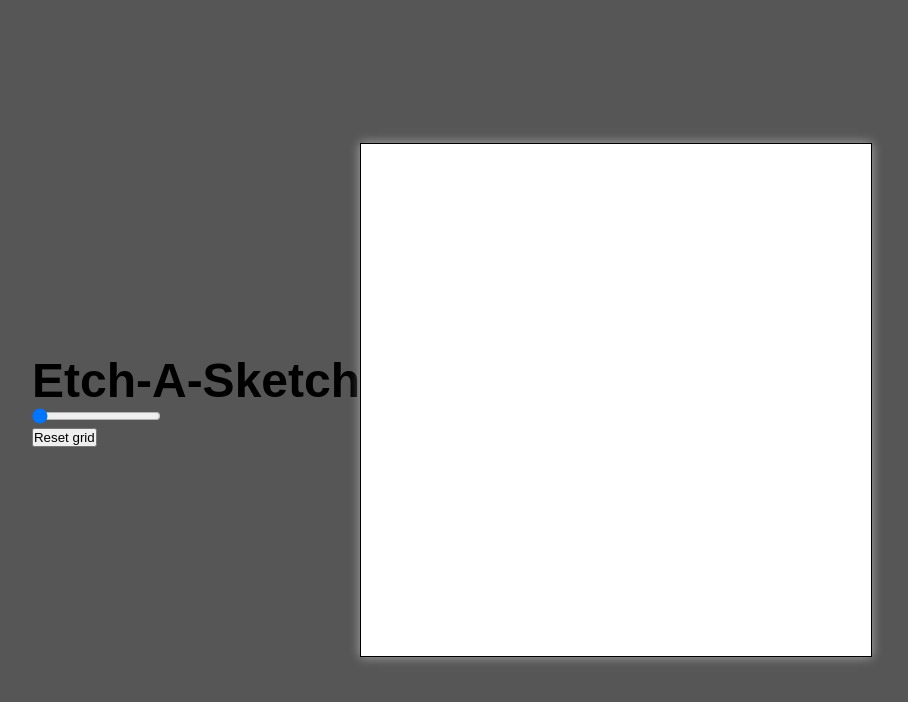
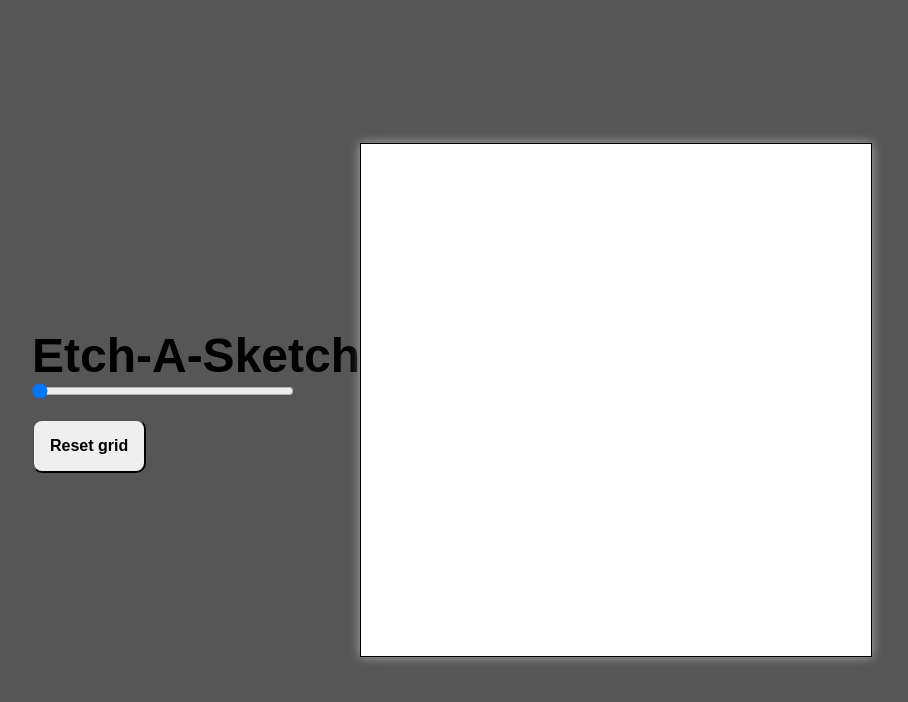
Before and after one commit to Bo-tech237/odin-sketch, a plain HTML site: page index.html in a window 1280 px wide. Shown: the whole page, without its empty margins (188-1096 px from the left). Drawn offline with Linux system fonts and the light colour scheme.

Commit message:
Add reset-btn style and define a width for input

```diff
--- a/style.css
+++ b/style.css
@@ -32,9 +32,20 @@ h1 {
   width: 100%;
   height: 100%;
   display: grid;
-  grid-template-columns: repeat(4, 1fr);
   }
 
-.box {
+.square {
   border: 1px solid #000;
 }
+
+#my-range {
+  width: 80%;
+}
+
+.reset-btn {
+  font-size: 16px;
+  font-weight: 700;
+  padding: 1rem;
+  margin-top: 1em;
+  border-radius: 10px;
+}
```
